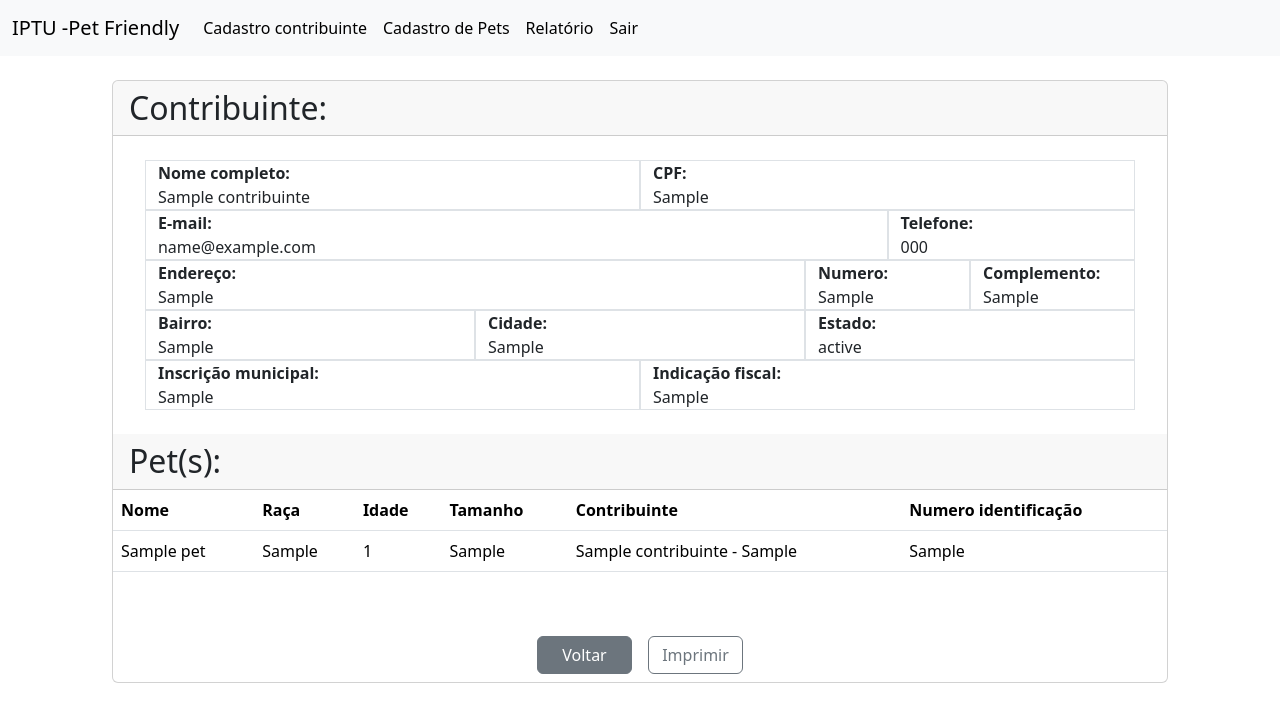
After one commit to Sheila-Inacio/Projeto-IPTU-Pet-Friendly, a Django app: page /viewRelatorio/1/ in a window 1280 px wide. The commit adds this page. Shown: the top 722 px of the page. Run offline with Django 4.2, Linux system fonts and the light colour scheme; tables that the repository leaves empty hold one stand-in row (values such as "Sample post"); some libraries are stand-ins or nearby versions.

Commit message:
Ajustes relatorio

```diff
--- a/app/static/css/style.css
+++ b/app/static/css/style.css
@@ -31,14 +31,6 @@ body {
     flex-direction: column;
 }
 
-
-h2
-{
-    font: bold 14px Helvetica, Verdana, sans-serif;
-
-}
-
-
 .tamanho-95 {
     width: 95px;
 }
@@ -46,3 +38,7 @@ h2
 .tamanho-100{
     width: 100%;
 }
+
+.line-10{
+border-bottom-width:thin;
+}
--- a/app/static/javascript.js
+++ b/app/static/javascript.js
@@ -30,9 +30,9 @@
             ajax.onreadystatechange = function () {
                 if (ajax.status == 200 && ajax.readyState == 4) {
                     let result = doc.querySelector('#result');
-                    result.innerHTML = 'Operação realizada com sucesso! '
+                    result.innerHTML = 'Operação realizada com sucesso!'
                     result.classList.add('alert');
-                    result.classList.add('alert-success');
+                    result.classList.add('text-left alert-success ');
 
 
                 }
--- a/app/templates/relatorio.html
+++ b/app/templates/relatorio.html
@@ -28,9 +28,12 @@
           <tr>
             <td>{{ dbs.nome_completo }}</td>
             <td>{{ dbs.inscricao_municipal }}</td>
-            <td>{{ dbs.endereco }}</td>
+            <td>{{ dbs.endereco }} - {{ dbs.numero }} - {{ dbs.complemento }} - {{ dbs.bairro }}</td>
             <td>{{ dbs.num_pets }} pet(s)</td>
             <td>R$ {{ dbs.valor_pets }},00</td>
+            <td>
+              <a href="/viewRelatorio/{{ dbs.id }}/" class="btn btn-secondary">Visualizar</a>
+            </td>
           </tr>
 
         {% endfor %}
--- a/app/templates/viewPets.html
+++ b/app/templates/viewPets.html
@@ -10,15 +10,12 @@
     <a href="/pets/" class="btn btn-info">Voltar</a>
   </div>
 
-  <div class="col-8 m-auto pt-4 pb-2 text-auto">
+    <div class="col-8 m-left pt-4 pb-2 text-left">
       <strong>Nome:</strong>{{ db.nome }}<br />
       <strong>Raça:</strong>{{ db.raca }}<br />
       <strong>Idade:</strong>{{ db.idade }}<br />
       <strong>Tamanho:</strong>{{ db.tamanho }}<br />
       <strong>Contribuinte:</strong>{{ db.contrinuinte }}<br />
       <strong>Numero identificação:</strong>{{ db.numero_identificacao }}<br />
-    <img>Foto do pet</img>{{ db.img}}<br />
     </div>
-
-
 {% endblock %}
--- /dev/null
+++ b/app/templates/viewRelatorio.html
@@ -0,0 +1,99 @@
+{% extends 'main.html' %}
+
+{% block content %}
+  {% include 'menu.html' %}
+  <br>
+  <div class="container" style="max-width: 1080px; min-width: 960px;">
+    <div class="card">
+      <h2 class="card-header text-left">Contribuinte:</h2>
+            <div class="col-11 m-auto pt-4 pb-4 text-left  ">
+              <div class="row">
+                <div class="col-md-6  border">
+                 <div class="fw-bold">Nome completo:</div> {{ db.nome_completo }}
+                </div>
+                <div class="col-md-6 border">
+                  <div class="fw-bold">CPF:</div> {{ db.cpf }}
+                </div>
+              </div>
+              <div class="row">
+                <div class="col-md-9 border">
+                  <div class="fw-bold">E-mail:</div> {{ db.email }}
+                </div>
+                <div class="col-md-3 border">
+                  <div class="fw-bold">Telefone:</div> {{ db.telefone }}
+                </div>
+              </div>
+              <div class="row">
+                <div class="col-md-8 border">
+                  <div class="fw-bold">Endereço:</div> {{ db.endereco }}
+                </div>
+                <div class="col-md-2 border">
+                  <div class="fw-bold">Numero:</div> {{ db.numero }}
+                </div>
+                <div class="col-md-2 border">
+                  <div class="fw-bold">Complemento:</div> {{ db.complemento }}
+                </div>
+              </div>
+              <div class="row">
+                <div class="col-md-4 border">
+                  <div class="fw-bold">Bairro:</div> {{ db.bairro }}
+                </div>
+                <div class="col-md-4 border">
+                  <div class="fw-bold">Cidade:</div> {{ db.cidade }}
+                </div>
+                <div class="col-md-4 border">
+                  <div class="fw-bold">Estado:</div> {{ db.estado }}
+                </div>
+              </div>
+              <div class="row">
+                <div class="col-md-6 border">
+                  <div class="fw-bold">Inscrição municipal:</div> {{ db.inscricao_municipal }}
+                </div>
+                <div class="col-md-6 border">
+                  <div class="fw-bold">Indicação fiscal:</div> {{ db.indicacao_fiscal }}
+                </div>
+            </div>
+          </div>
+      <h2 class="card-header text-left">Pet(s):</h2>
+      <table class="table">
+        <thead class="thead-dark">
+          <tr>
+            <th scope="col">Nome </th>
+            <th scope="col">Raça</th>
+            <th scope="col">Idade</th>
+            <th scope="col">Tamanho</th>
+            <th scope="col">Contribuinte</th>
+            <th scope="col">Numero identificação</th>
+          </tr>
+        </thead>
+        <tbody>
+          {% for dbs in pets %}
+            <tr>
+              <td>{{ dbs.nome }}</td>
+              <td>{{ dbs.raca }}</td>
+              <td>{{ dbs.idade }}</td>
+              <td>{{ dbs.tamanho }}</td>
+              <td>{{ dbs.contribuinte }}</td>
+              <td>{{ dbs.numero_identificacao }}</td>
+
+            </tr>
+          {% endfor %}
+        </tbody>
+      </table>
+
+
+
+
+
+
+
+
+
+            <div class="col-12 m-auto pt-4 pb-2 d-flex justify-content-center">
+              <div id="result"></div>
+              <a href="/relatorio/" class="btn btn-secondary mt-4 me-2 tamanho-95" type="back">Voltar</a>
+              <input class="btn btn-outline-secondary mt-4 float-end ms-2 tamanho-95" type="submit" value="Imprimir" />
+            </div>
+
+
+{% endblock %}
--- a/app/views.py
+++ b/app/views.py
@@ -6,12 +6,14 @@ from app.models import Contribuinte
 from app.models import Pets
 from django.db.models import Count
 
+
 from django.contrib.auth import authenticate, login, logout
 
 
 # Formulário de cadastro de usuários:
 def create(request):
     return render(request, 'create.html')
+
 
 def store(request):
     data = {}
@@ -32,6 +34,8 @@ def painel(request):
     return render(request, 'painel.html')
 
 # Formulário do login:
+
+
 def dologin(request):
     data = {}
     user = authenticate(
@@ -59,7 +63,8 @@ def contribuintes(request):
     data = {}
     search = request.GET.get('search')
     if search:
-        data['db'] = Contribuinte.objects.filter(nome_completo__icontains=search)
+        data['db'] = Contribuinte.objects.filter(
+            nome_completo__icontains=search)
     else:
         data['db'] = Contribuinte.objects.all()
     return render(request, 'contribuintes.html', data)
@@ -108,7 +113,7 @@ def deleteContribuinte(request, pk):
     return redirect('contribuintes')
 
 
-#Cadastro dos pets:
+# Cadastro dos pets:
 
 def pets(request):
     data = {}
@@ -119,16 +124,19 @@ def pets(request):
         data['db'] = Pets.objects.all()
     return render(request, 'pets.html', data)
 
+
 def cadastrarPets(request):
     data = {}
     data['form'] = PetsForm()
     return render(request, 'cadastrarPets.html', data)
+
 
 def createPets(request):
     form = PetsForm(request.POST or None)
     if form.is_valid():
         form.save()
         return redirect('/pets/')
+
 
 def viewPets(request, pk):
     data = {}
@@ -142,6 +150,7 @@ def editPets(request, pk):
     data['form'] = PetsForm(instance=data['db'])
     return render(request, 'cadastrarPets.html', data)
 
+
 def updatePets(request, pk):
     data = {}
     data['db'] = Pets.objects.get(pk=pk)
@@ -149,6 +158,7 @@ def updatePets(request, pk):
     if form.is_valid():
         form.save()
         return redirect('/pets/')
+
 
 def deletePets(request, pk):
     db = Pets.objects.get(pk=pk)
@@ -163,13 +173,19 @@ def relatorio(request):
     data = {}
     search = request.GET.get('search')
     if search:
-        data['db'] = Contribuinte.objects.filter(nome_completo__icontains=search).annotate(num_pets=Count('pets')).annotate(valor_pets=Count('pets')*50)
+        data['db'] = Contribuinte.objects.filter(nome_completo__icontains=search).annotate(
+            num_pets=Count('pets')).annotate(valor_pets=Count('pets')*50)
     else:
-        data['db'] = Contribuinte.objects.annotate(num_pets=Count('pets')).annotate(valor_pets=Count('pets')*50)
+        data['db'] = Contribuinte.objects.annotate(
+            num_pets=Count('pets')).annotate(valor_pets=Count('pets')*50)
     return render(request, 'relatorio.html', data)
 
 
-
+def viewRelatorio(request, pk):
+    data = {}
+    data['db'] = Contribuinte.objects.get(pk=pk)
+    data['pets'] = Pets.objects.filter(contribuinte__exact=pk)
+    return render(request, 'viewRelatorio.html', data)
 
 # Logout do sistema:
 
--- a/project/urls.py
+++ b/project/urls.py
@@ -16,7 +16,7 @@ Including another URLconf
 """
 from django.contrib import admin
 from django.urls import path
-from app.views import painel, create, store, dologin, dashboard, logouts, contribuintes, cadastrarContribuinte, createContribuinte, viewContribuinte, editContribuinte, updateContribuinte, deleteContribuinte, pets, cadastrarPets, createPets, viewPets, editPets, updatePets, deletePets,  relatorio
+from app.views import painel, create, store, dologin, dashboard, logouts, contribuintes, cadastrarContribuinte, createContribuinte, viewContribuinte, editContribuinte, updateContribuinte, deleteContribuinte, pets, cadastrarPets, createPets, viewPets, editPets, updatePets, deletePets,  relatorio, viewRelatorio
 
 urlpatterns = [
     path('admin/', admin.site.urls),
@@ -45,6 +45,7 @@ urlpatterns = [
     path('updatePets/<int:pk>/', updatePets, name='updatePets'),
     path('deletePets/<int:pk>/', deletePets, name='deletePets'),
     path('relatorio/', relatorio, name="relatorio"),
+    path('viewRelatorio/<int:pk>/', viewRelatorio, name='viewRelatorio'),
 
 
 
```
Also changed, not shown: app/templates/contribuintes.html (+9 -8 lines), app/templates/pets.html (+7 -6 lines), app/templates/viewContribuinte.html (+5 -9 lines), app/migrations/0010_relatorio_contri_pets.py (added), app/migrations/0011_delete_relatorio_contri_pets.py (added), app/models.py (line endings or trailing spaces). Lines whose indentation alone changed are shown as unchanged.
